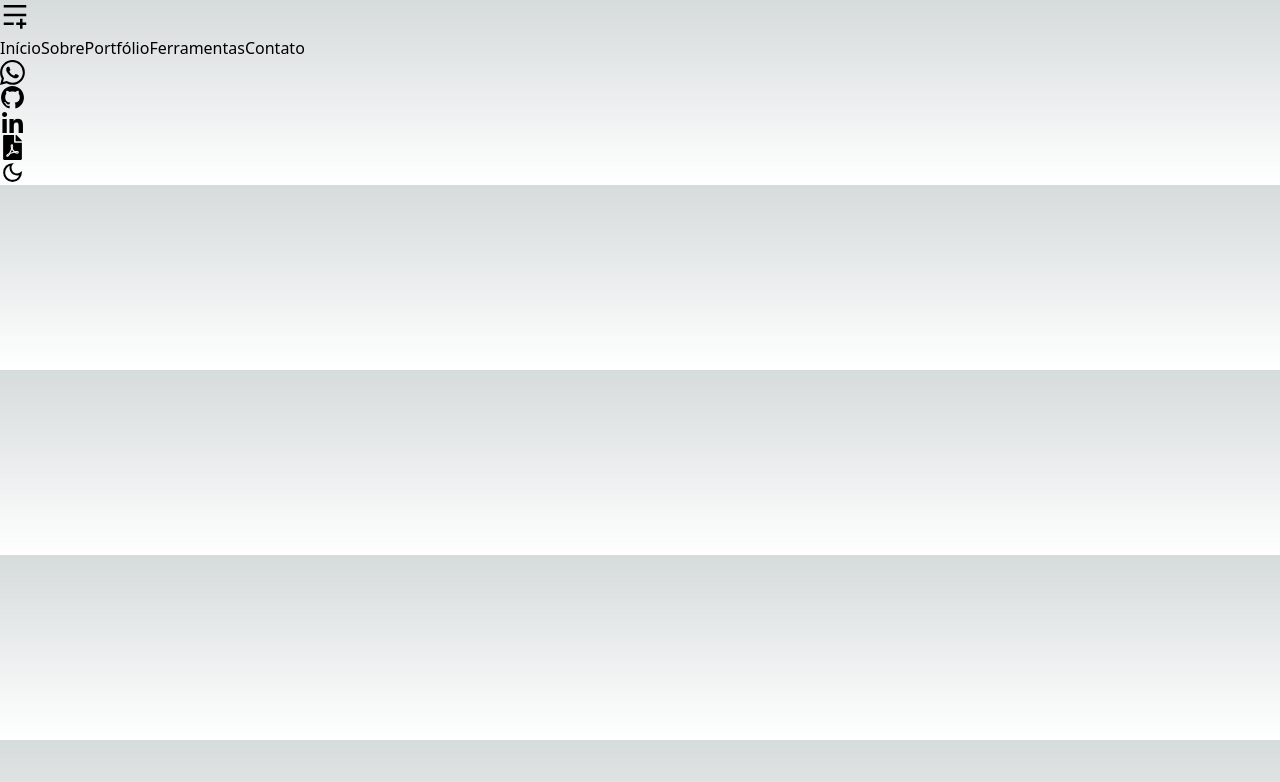
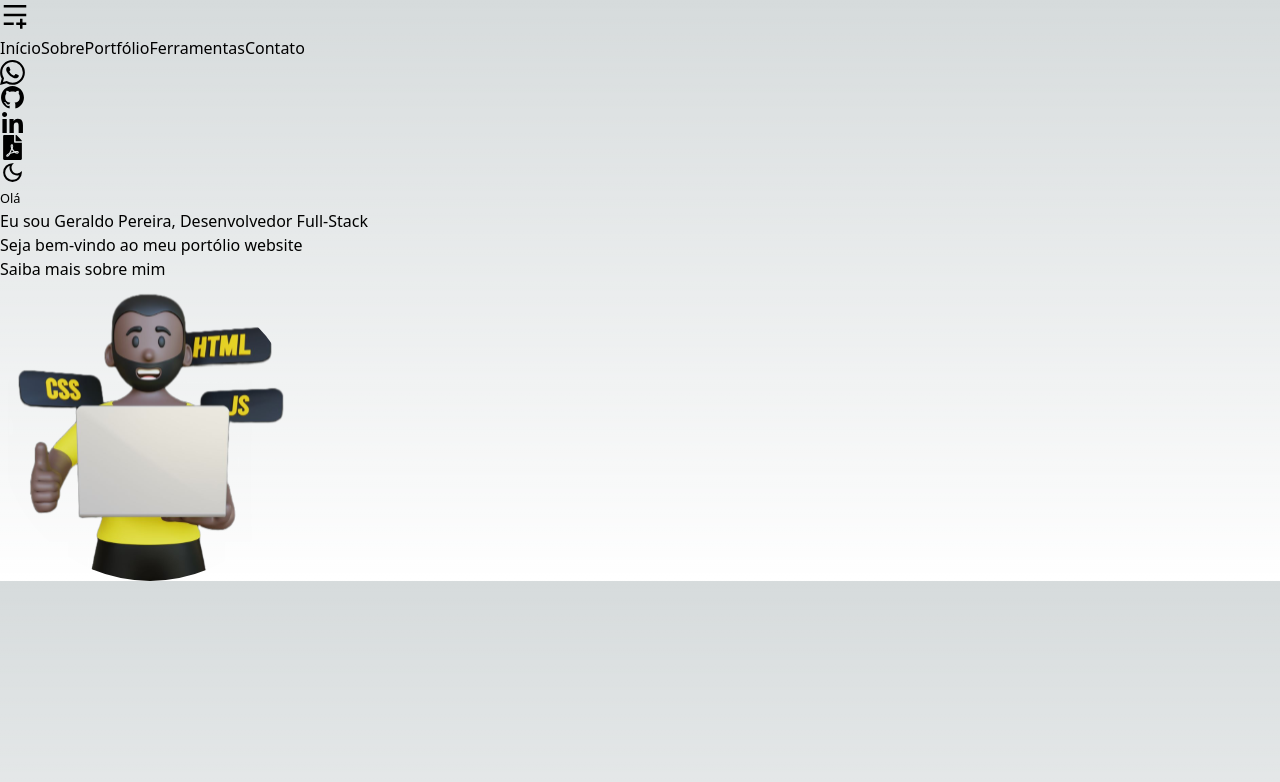
Before and after one commit to Geraldopereirads/portfolio-frontend, a Next.js app: page / in a window 1280 px wide. Shown: the top 782 px of the page. Built offline with nearby package versions, Linux system fonts and the light colour scheme.

Commit message:
feat: finish homePage

```diff
--- a/src/pages/index.tsx
+++ b/src/pages/index.tsx
@@ -1,13 +1,34 @@
+import Header from "@/components/header/header";
 import Image from "next/image";
-import { Inter } from "next/font/google";
-import Header from "@/components/header/header";
+import fullstackDeveloper from "../assets/img/home/dev.svg";
+import { NextPage } from "next";
 
-const inter = Inter({ subsets: ["latin"] });
+const Home: NextPage = () => {
+  return (
+    <>
+      <Header />
+      <main >
+        <div >
+          <h1 >
+            <small>Olá</small> <br />
+            Eu sou Geraldo Pereira, Desenvolvedor Full-Stack
+          </h1>
+          <h2>Seja bem-vindo ao meu portólio website</h2>
+          <a
+            href=""
+          >
+            Saiba mais sobre mim
+          </a>
+        </div>
 
-export default function Home() {
-  return (
-    <main>
-      <Header/>
-    </main>
+        <Image
+          src={fullstackDeveloper}
+          alt="Desenvolvedor Full-Stack"
+          width={300}
+          height={200}
+        />
+      </main>
+    </>
   );
-}
+};
+export default Home;
```
